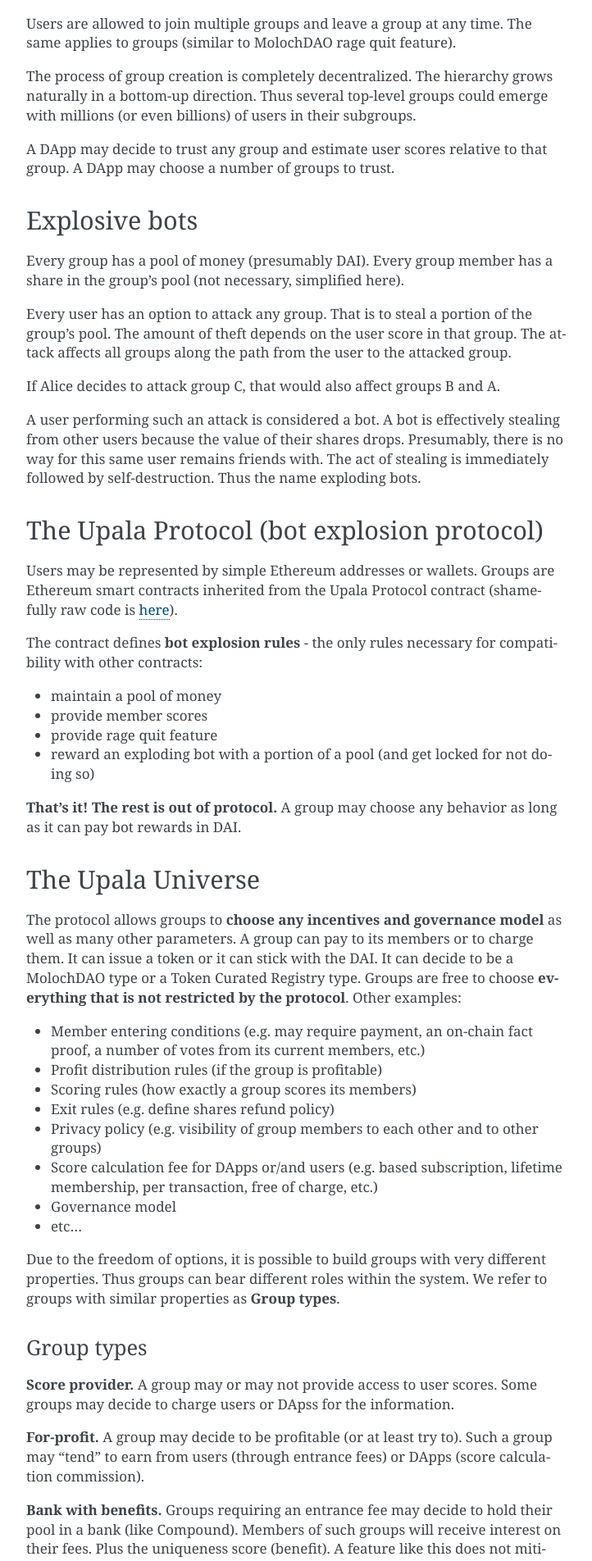
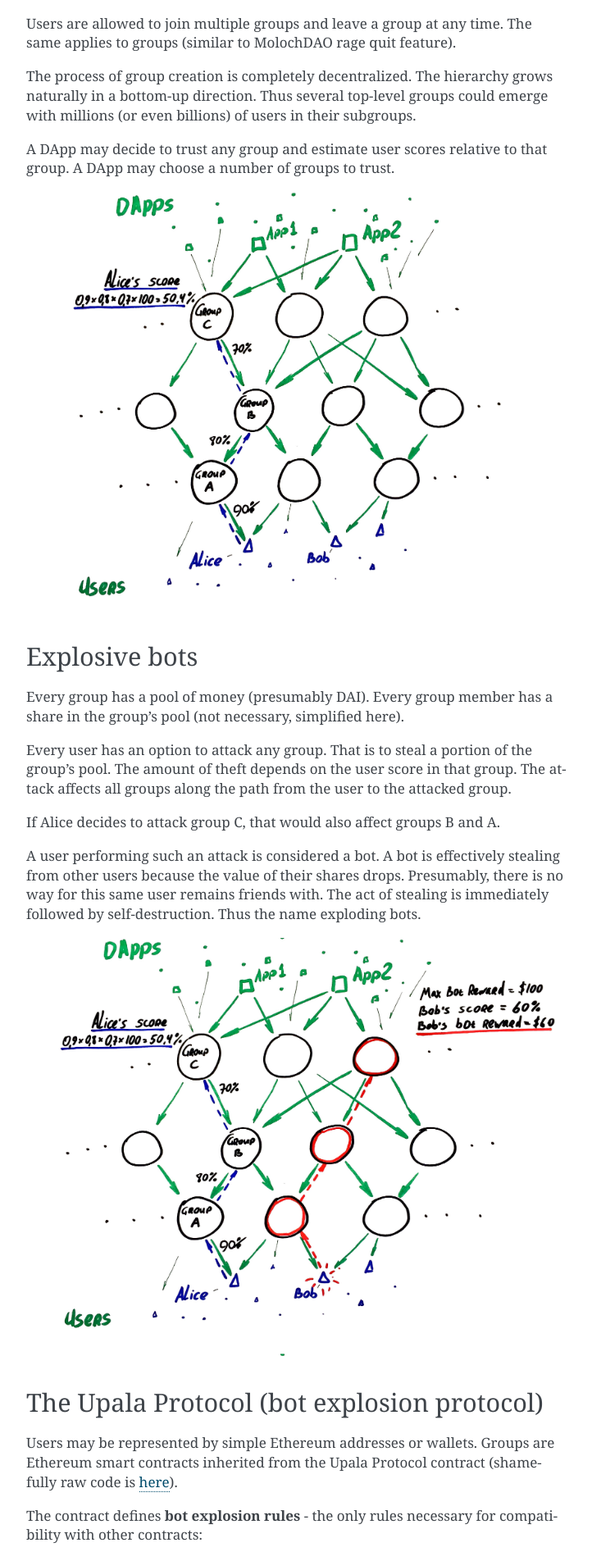
Before and after one commit to upala-digital-identity/docs, a Sphinx documentation site: the page built from source/explosive-bots.rst, in a window 1280 px wide. Shown: the part 788-2692 px from the top of the page at 82% size, without its empty margins (388-1110 px from the left). Built offline with Sphinx 7.4.7, drawn with Linux system fonts in a browser that asks for light colours.

Commit message:
images for bots and groups

```diff
--- a/source/explosive-bots.rst
+++ b/source/explosive-bots.rst
@@ -33,6 +33,7 @@ The process of group creation is completely decentralized. The hierarchy grows n
 
 A DApp may decide to trust any group and estimate user scores relative to that group. A DApp may choose a number of groups to trust.
 
+.. image:: /img/groups-1.jpg
 
 Explosive bots
 ==============
@@ -44,10 +45,11 @@ If Alice decides to attack group C, that would also affect groups B and A.
 
 A user performing such an attack is considered a bot. A bot is effectively stealing from other users because the value of their shares drops. Presumably, there is no way for this same user remains friends with. The act of stealing is immediately followed by self-destruction. Thus the name exploding bots.
 
+.. image:: /img/bots-1.jpg
 
 The Upala Protocol (bot explosion protocol)
 ===========================================
-Users may be represented by simple Ethereum addresses or wallets. Groups are Ethereum smart contracts inherited from the Upala Protocol contract (shamefully raw code is `here <https://github.com/porobov/upala/blob/master/incentives/group-example.sol>`_).
+Users may be represented by simple Ethereum addresses or wallets. Groups are Ethereum smart contracts inherited from the Upala Protocol contract (shamefully raw code is `here <https://github.com/porobov/upala>`_).
 
 The contract defines **bot explosion rules** - the only rules necessary for compatibility with other contracts:
 
--- a/source/whitepaper.rst
+++ b/source/whitepaper.rst
@@ -6,7 +6,7 @@ What is Upala
 
 
 Upala proof of uniqueness
-========================+
+=========================
 Upala is a proof of uniqueness system. One person — one ID.
 
 The protocol and the Universe
```
Also changed, not shown: source/img/bots-1.jpg (added), source/img/groups-1.jpg (added).
